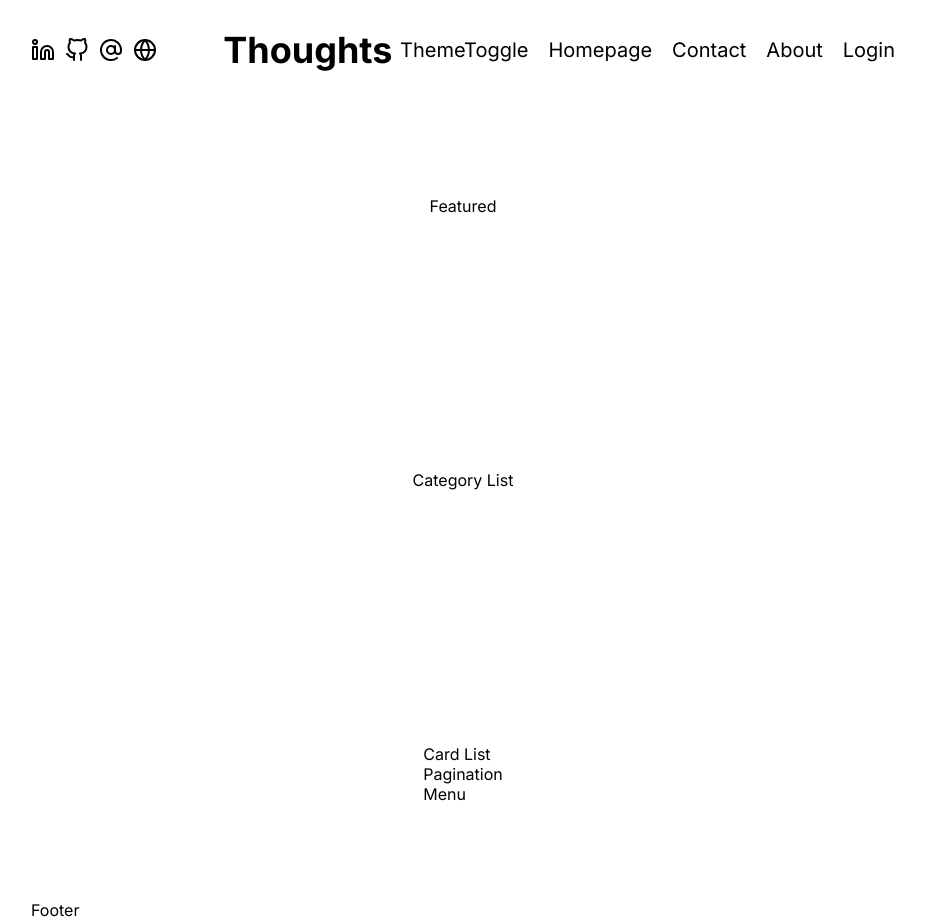
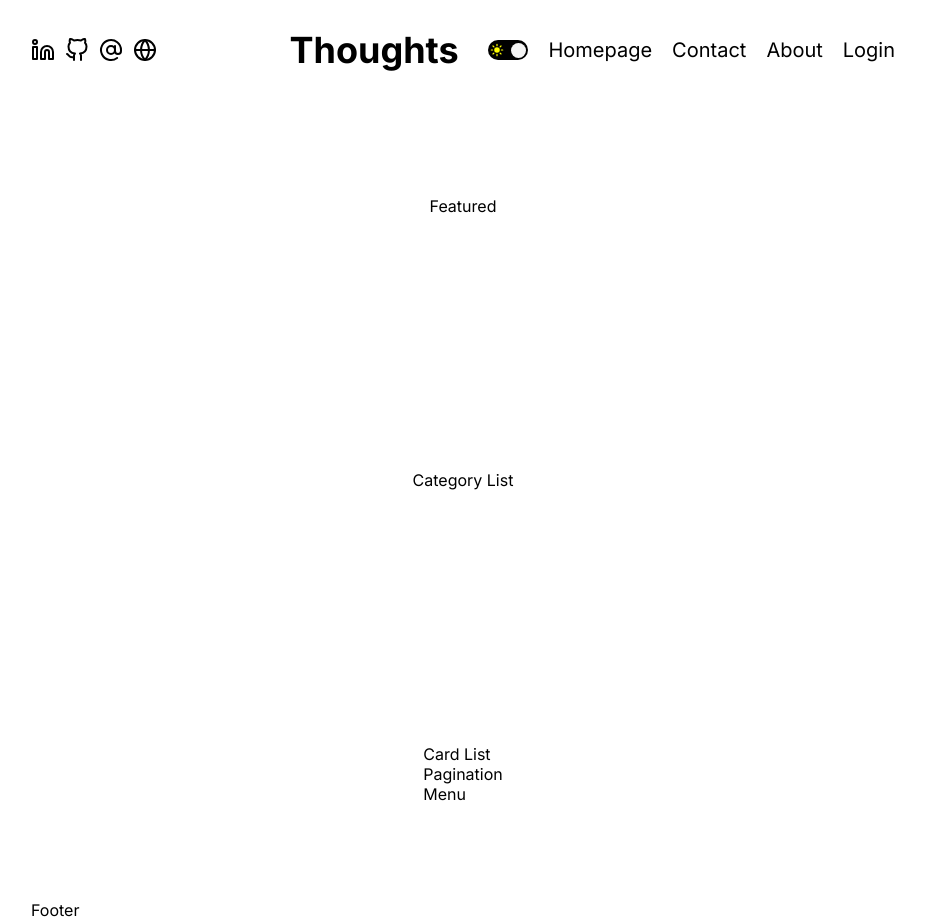
Before and after one commit to BadhanCB/thoughts, a Next.js app: page / in a window 1280 px wide. Shown: the whole page, without its empty margins (177-1102 px from the left). Built offline with nearby package versions, Linux system fonts and the light colour scheme.

Commit message:
designed theme toggler

```diff
--- a/src/components/navbar/navbar.module.css
+++ b/src/components/navbar/navbar.module.css
@@ -17,6 +17,7 @@
 }
 .links{
     display: flex;
+    align-items: center;
     gap: 20px;
     flex: 1;
     font-size: 20px;
--- a/src/components/themeToggle/ThemeToggle.jsx
+++ b/src/components/themeToggle/ThemeToggle.jsx
@@ -1,8 +1,14 @@
+import { IoMoon, IoSunny } from "react-icons/io5";
+import { FaCircle } from "react-icons/fa6";
 import styles from './themeToggle.module.css';
 
 const ThemeToggle = () => {
   return (
-    <div>ThemeToggle</div>
+    <div className={styles.container}>
+      <IoSunny />
+      <FaCircle className={styles.themeTogglerCircle} />
+      <IoMoon />
+    </div>
   )
 }
 
--- a/src/components/themeToggle/themeToggle.module.css
+++ b/src/components/themeToggle/themeToggle.module.css
@@ -0,0 +1,20 @@
+.container{
+    height: 20px;
+    width: 40px;
+    border-radius: 50px;
+    cursor: pointer;
+    background-color: black;
+    color: yellow;
+    font-size: 14px;
+    display: flex;
+    align-items: center;
+    justify-content: space-between;
+    padding: 2px;
+    position: relative;
+}
+.themeTogglerCircle{
+    font-size: 15px;
+    color: whitesmoke;
+    position: absolute;
+    right: 2px;
+}
```
